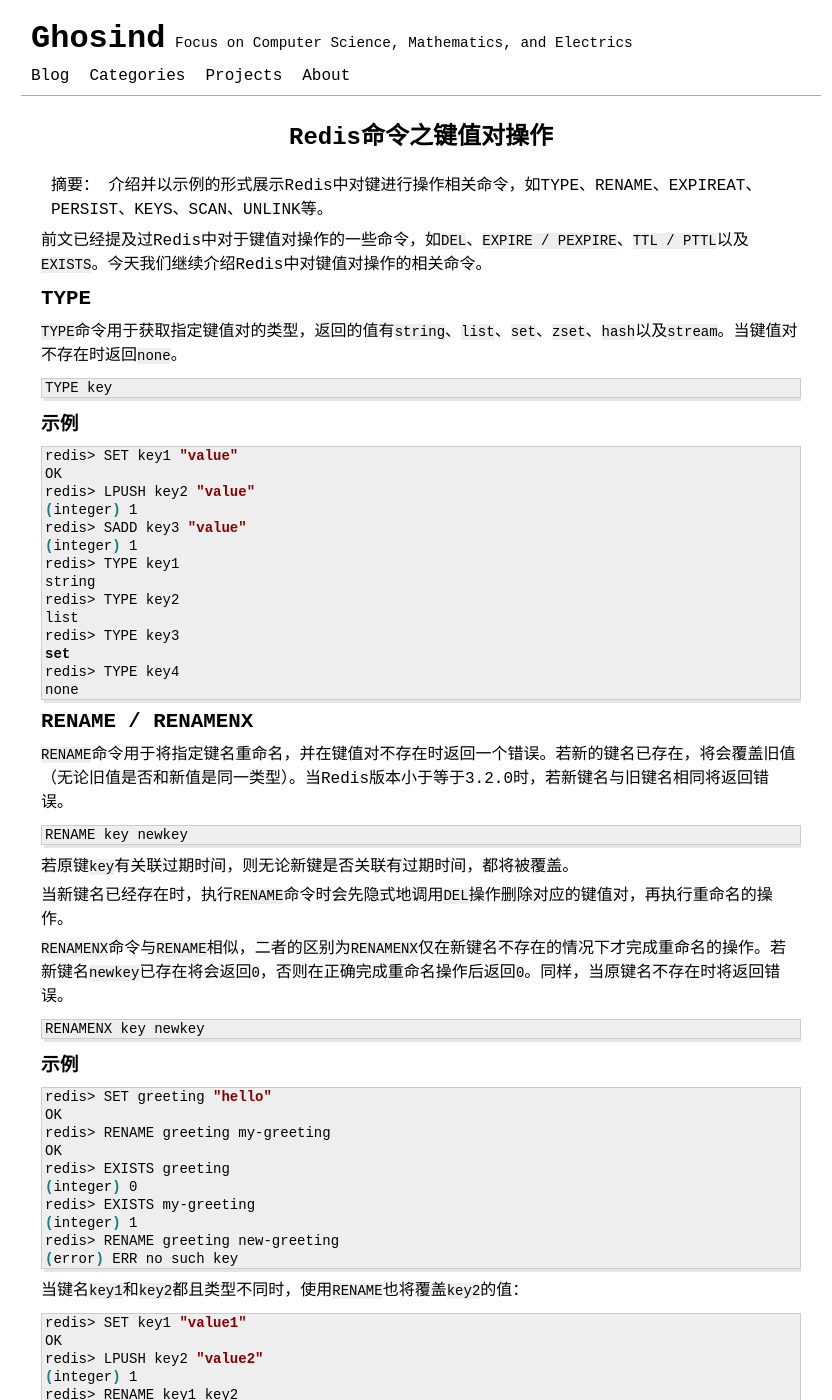
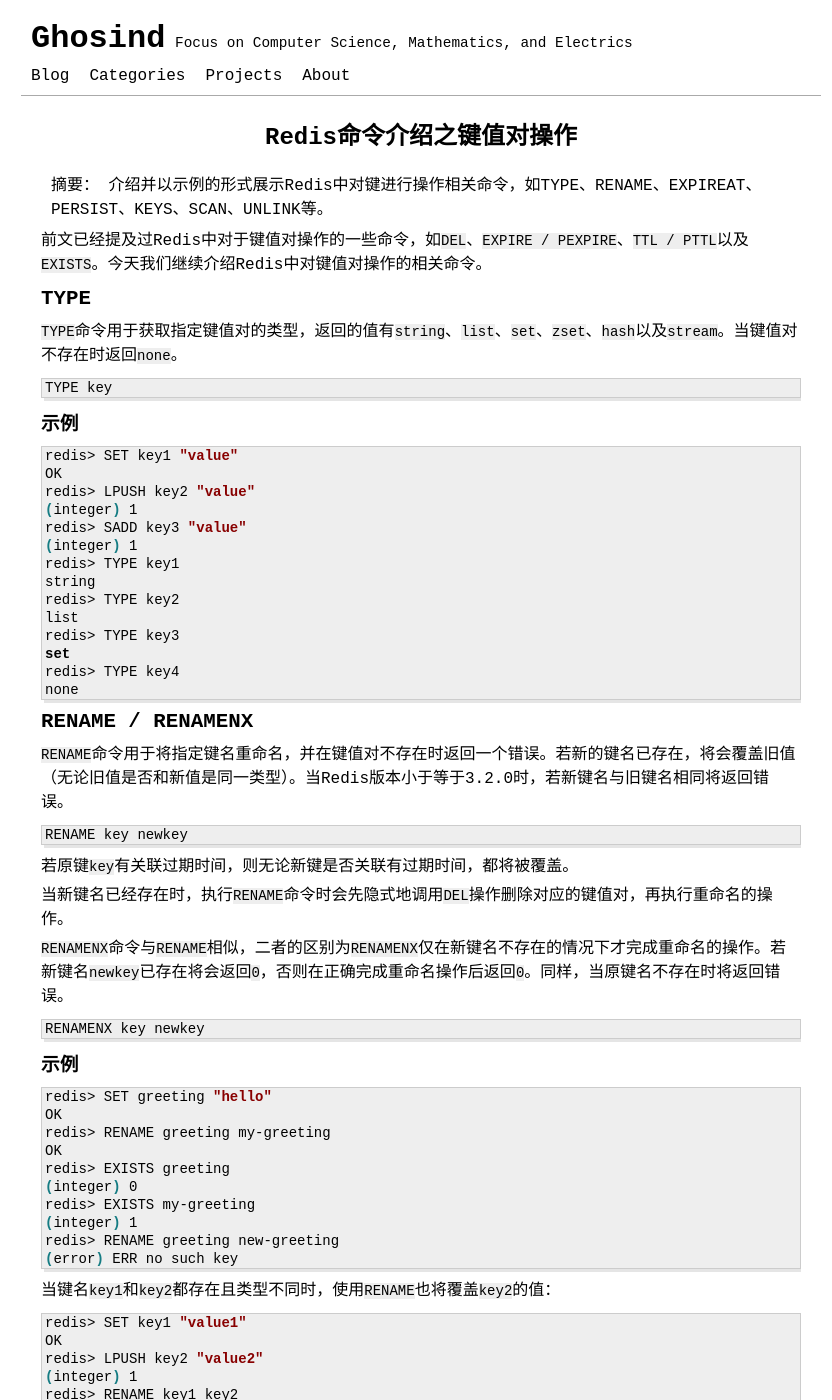
Before and after one commit to ghosind/ghosind.github.io, a Jekyll site: the page built from _posts/redis/2020-06-30-redis-keys.md, in a window 1280 px wide and 1400 px high. Shown: the whole window, without its empty margins (219-1051 px from the left). Built offline with Jekyll 4.4.1, drawn with Linux system fonts in a browser that asks for light colours; comment, search, counter and statistics services are not loaded.

Commit message:
Fix error.

````diff
--- a/_posts/redis/2020-06-30-redis-keys.md
+++ b/_posts/redis/2020-06-30-redis-keys.md
@@ -1,6 +1,6 @@
 ---
 layout: post
-title: Redis命令之键值对操作
+title: Redis命令介绍之键值对操作
 date: 2020-06-30
 categories: [Redis]
 tags: [Redis, keys]
@@ -69,7 +69,7 @@
 (error) ERR no such key
 ```
 
-当键名`key1`和`key2`都且类型不同时，使用`RENAME`也将覆盖`key2`的值：
+当键名`key1`和`key2`都存在且类型不同时，使用`RENAME`也将覆盖`key2`的值：
 
 ```sh
 redis> SET key1 "value1"
````
